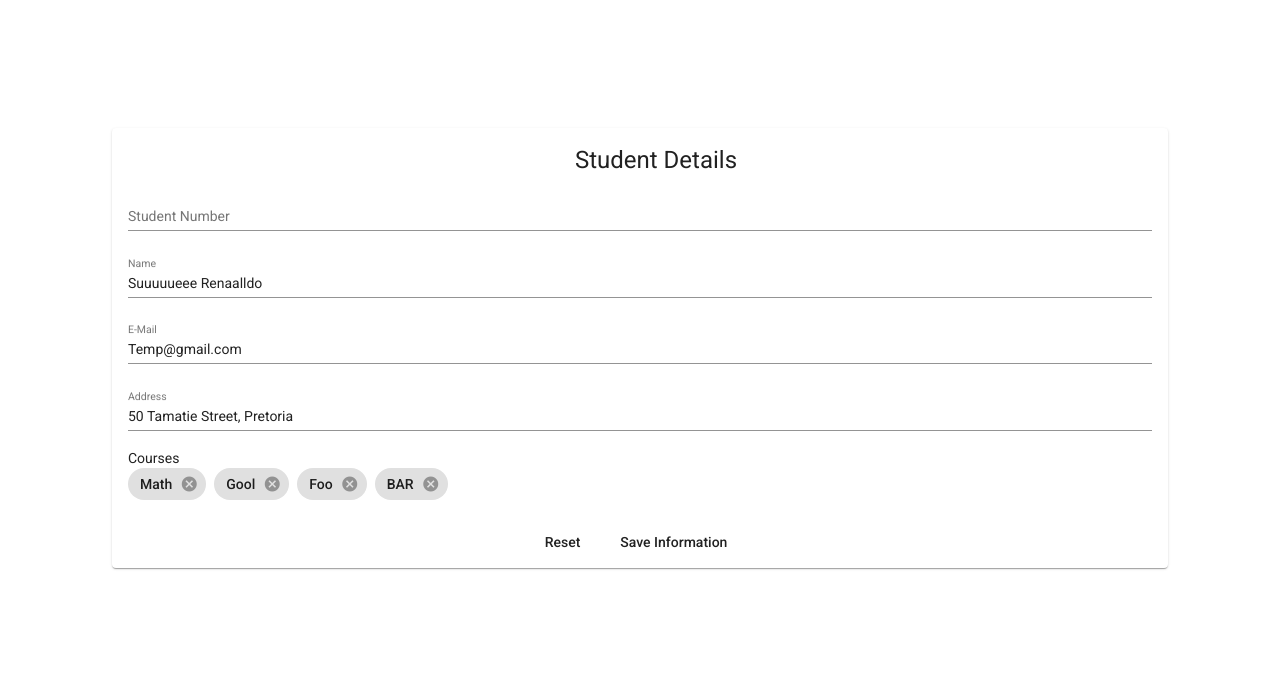
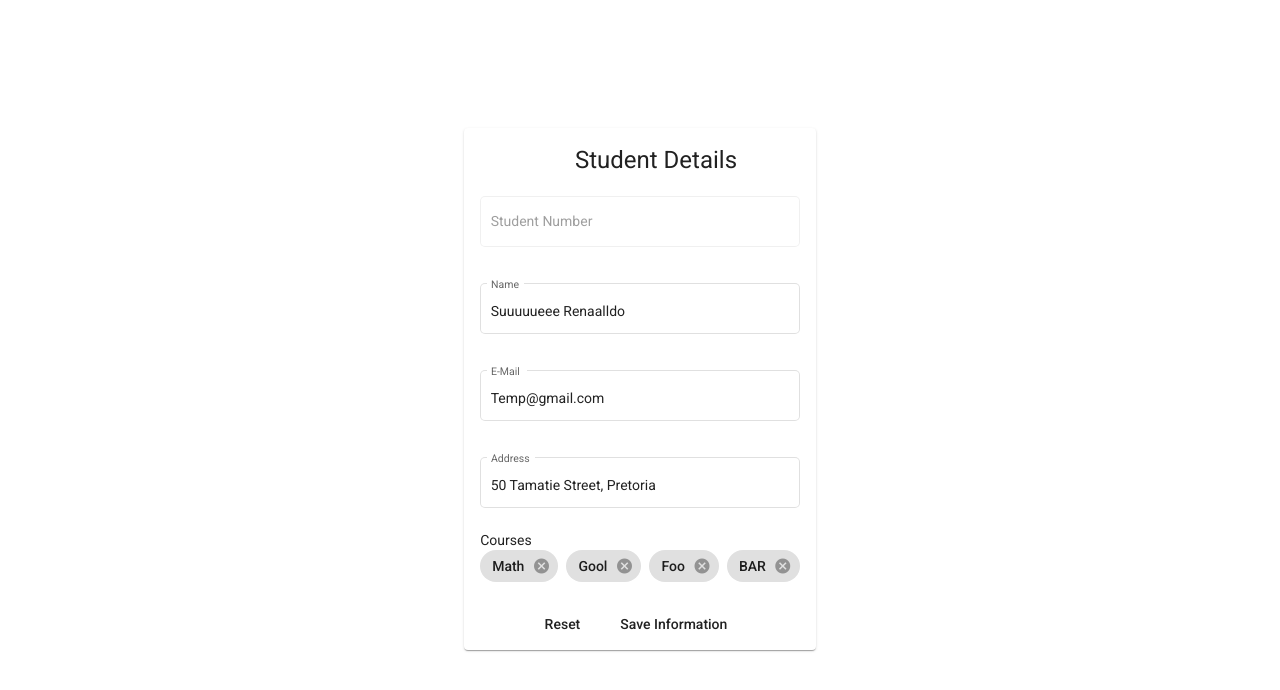
Before and after one commit to DeRavenS/PRG381_FrontEnd_Group3, an Angular app in the folder PRG381_FrontEnd_Group3/: page /students/details in a window 1280 px wide. Shown: the top 690 px of the page. Built offline with nearby package versions, Linux system fonts and the light colour scheme.

Commit message:
Layout Changes

```diff
--- a/PRG381_FrontEnd_Group3/src/app/pages/student-details-page/student-details-page.component.css
+++ b/PRG381_FrontEnd_Group3/src/app/pages/student-details-page/student-details-page.component.css
@@ -8,8 +8,7 @@
 }
 
 .container {
-    min-width: fit-content;
-    max-width: 80%;
+    width: fit-content;
     margin-left: auto;
     margin-right: auto;
     margin-top: 10%;
--- a/PRG381_FrontEnd_Group3/src/app/pages/student-details-page/student-details-page.component.html
+++ b/PRG381_FrontEnd_Group3/src/app/pages/student-details-page/student-details-page.component.html
@@ -3,28 +3,29 @@
         <h1>Student Details</h1>
     </mat-card-header>
     <mat-card-content class="jCentre">
-        <mat-form-field class="wFull" >
+            <mat-form-field  appearance="outline" class="wFull" >
                 <mat-label >Student Number</mat-label>
-            <input matInput [(ngModel)]="student.studentID">
-        </mat-form-field>
-        <mat-form-field class="wFull">
+                <input name="snumber" [disabled]="true" matInput [(ngModel)]="student.studentID">
+            </mat-form-field><br>
+            <mat-form-field appearance="outline" class="wFull">
                 <mat-label>Name</mat-label>
                 <input matInput [(ngModel)]="student.studentName">
-        </mat-form-field>
-        <mat-form-field class="wFull">
+            </mat-form-field><br>
+            <mat-form-field appearance="outline" class="wFull">
                 <mat-label>E-Mail</mat-label>
                 <input matInput [(ngModel)]="student.studentEmail">
-        </mat-form-field>
-        <mat-form-field class="wFull">
+            </mat-form-field><br>
+            <mat-form-field appearance="outline" class="wFull">
                 <mat-label >Address</mat-label>
                 <input matInput [(ngModel)]="student.studentAddress">
-        </mat-form-field>
+            </mat-form-field><br>
             <div align="left">
                 <mat-label align="left">Courses</mat-label>
                 <mat-chip-list>
                     <mat-chip *ngFor="let course of student.courses" (removed)="removeChip(course)"> {{course}} <button matChipRemove><mat-icon>cancel</mat-icon></button></mat-chip>
                 </mat-chip-list>
             </div>
+
     </mat-card-content>
     <mat-card-actions class="jCentre">
         <button mat-button (click)="resetInfo()">Reset</button>
--- a/PRG381_FrontEnd_Group3/src/app/pages/student-details-page/student-details-page.component.ts
+++ b/PRG381_FrontEnd_Group3/src/app/pages/student-details-page/student-details-page.component.ts
@@ -1,7 +1,9 @@
-import { Component, OnInit } from '@angular/core';
+import { Component, Input, OnInit } from '@angular/core';
 import { ActivatedRoute, Route } from '@angular/router';
 import { IDetialedStudent } from 'src/app/models/student-interface';
 import { IStudentDetailsRequest, IUpdateStudentRequest, StudentManagementService } from 'src/app/services/student-browser/student-browser.service';
+
+
 
 @Component({
   selector: 'app-student-details-page',
@@ -9,6 +11,8 @@ import { IStudentDetailsRequest, IUpdateStudentRequest, StudentManagementService
   styleUrls: ['./student-details-page.component.css']
 })
 export class StudentDetailsPageComponent implements OnInit {
+
+  disabled = true;
 
   //Empty student instantiated
   student:IDetialedStudent={
@@ -20,6 +24,7 @@ export class StudentDetailsPageComponent implements OnInit {
   }
 
   busy=false;//Used to know if the application is waiting for something
+  form: any;
   constructor(private studentManagementService:StudentManagementService,private route: ActivatedRoute) { }
 
   ngOnInit(): void {
@@ -61,5 +66,8 @@ export class StudentDetailsPageComponent implements OnInit {
   removeChip(course:String){
     this.student.courses.splice(this.student.courses.indexOf(course),1)
   }
+  editFields(){
+   this.form.disabled = false;
+  }
 
 }
```
Also changed, not shown: 1 other file (tests, documents, lock files or other folders). Lines whose indentation alone changed are shown as unchanged.
